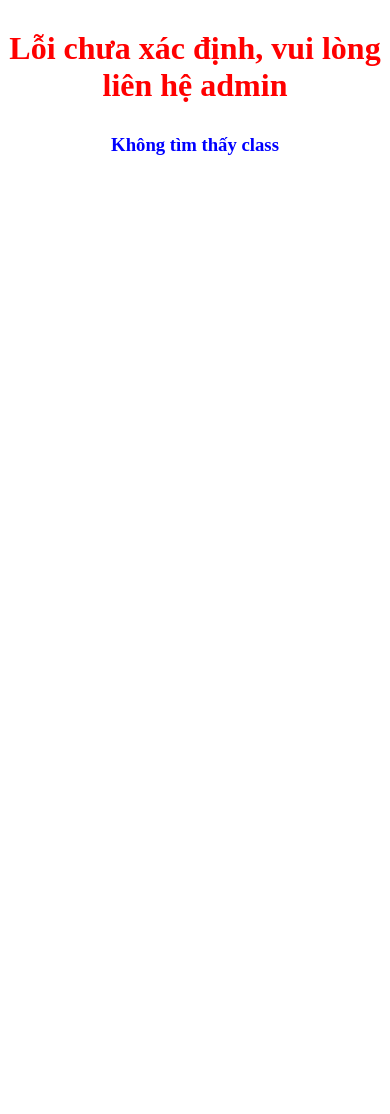
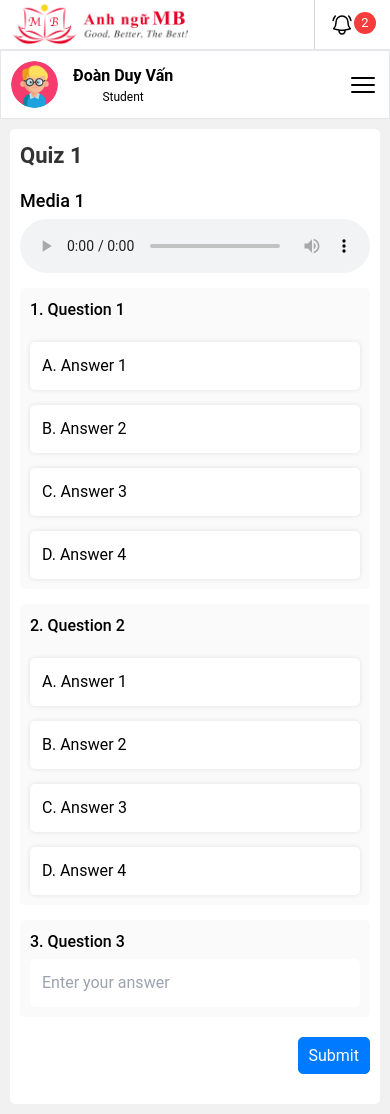
Before and after one commit to doanduyvan/anhngumb, a PHP site: page /quizzes in a window 390 px wide. Before the commit the page ends 155 px from the top, so only its background shows below. Run offline with PHP 8.4, Linux system fonts and the light colour scheme.

Commit message:
duyvan 02/10/24

```diff
--- /dev/null
+++ b/anhngumb_v1/public/temphtml/tempuser/quiz.html
@@ -0,0 +1,561 @@
+<style>
+    :root {
+        --mb-text-nomal: 16px;
+    }
+
+    .dv-content-quiz {
+        padding: 10px;
+    }
+
+    .dv-content-quiz-box {
+        background-color: white;
+        padding: 10px;
+        border-radius: 5px;
+    }
+
+    .dv-content-quiz-box.quizzes .quiz-title {
+        font-size: 22px;
+        font-weight: bold;
+        color: #333;
+    }
+
+    .dv-content-quiz-box.quizzes .media-audio {
+        margin-top: 15px;
+    }
+
+    .dv-content-quiz-box.quizzes .media-audio>span {
+        font-size: 18px;
+        font-weight: 500;
+        color: #000000;
+    }
+
+    .dv-content-quiz-box.quizzes .media-audio>audio {
+        width: 100%;
+        margin-top: 5px;
+    }
+
+    .dv-content-quiz-box.quizzes .media-text {
+        margin-top: 15px;
+        border-bottom: 1px solid rgba(192, 192, 192, 0.5);
+        padding-bottom: 10px;
+    }
+
+    .dv-content-quiz-box.quizzes .media-text>span {
+        font-size: 18px;
+        font-weight: 500;
+        color: #000000;
+    }
+
+    .dv-content-quiz-box.quizzes .media-text>p {
+        font-size: var(--mb-text-nomal);
+        color: #333;
+        margin-top: 5px;
+    }
+
+    .dv-content-quiz-box.quizzes .quizListQuestions {
+        margin-top: 15px;
+    }
+
+    .dv-content-quiz-box.quizzes .quizListQuestions .question-box {
+        /* border: 1px solid #ccc; */
+        margin-top: 15px;
+        padding: 10px;
+        border-radius: 5px;
+        background-color: rgba(231, 231, 231, 0.2);
+    }
+
+    .dv-content-quiz-box.quizzes .quizListQuestions .question-write>p,
+    .dv-content-quiz-box.quizzes .quizListQuestions .question-choice>p {
+        font-size: var(--mb-text-nomal);
+        font-weight: 500;
+        color: #000000;
+    }
+
+    .dv-content-quiz-box.quizzes .quizListQuestions .question-choice .answers-choice-group {
+        display: flex;
+        justify-content: space-between;
+        flex-wrap: wrap;
+        margin-top: 15px;
+        gap: 10px;
+    }
+
+    .dv-content-quiz-box.quizzes .quizListQuestions .question-choice .answers-choice-group>label {
+        --border-color: transparent;
+        flex: 1 1 45%;
+        padding: 10px;
+        border-radius: 5px;
+        margin-top: 5px;
+        cursor: pointer;
+        display: flex;
+        justify-content: start;
+        align-items: center;
+        gap: 5px;
+        box-shadow: 0 0 5px rgba(0, 0, 0, 0.1);
+        background-color: white;
+        border: 2px solid var(--border-color);
+    }
+
+    /* active question */
+    .dv-content-quiz-box.quizzes .quizListQuestions:not(.showResult) .question-choice .answers-choice-group>label:hover {
+        --border-color: blue;
+    }
+
+    .dv-content-quiz-box.quizzes .quizListQuestions .question-choice .answers-choice-group>label>input {
+        display: none;
+    }
+
+    .dv-content-quiz-box.quizzes .quizListQuestions:not(.showResult) .question-choice .answers-choice-group>label:has(input:checked) {
+        --border-color: blue;
+    }
+
+    .dv-content-quiz-box.quizzes .quizListQuestions .question-choice .answers-choice-group>label>span {
+        font-size: var(--mb-text-nomal);
+        color: #000000;
+    }
+
+    /* show Result */
+
+    .dv-content-quiz-box.quizzes .quizListQuestions.showResult .question-choice .answers-choice-group>label {
+        pointer-events: none;
+    }
+
+    .dv-content-quiz-box.quizzes .quizListQuestions.showResult .question-choice.isCorrectTrue .answers-choice-group>label:has(input:checked) {
+        --border-color: green;
+    }
+
+    .dv-content-quiz-box.quizzes .quizListQuestions.showResult .question-choice.isCorrectFalse .answers-choice-group>label:has(input:checked) {
+        --border-color: red;
+    }
+
+    .dv-content-quiz-box.quizzes .quizListQuestions .question-write>input {
+        --border-color: transparent;
+        width: 100%;
+        padding: 10px;
+        border-radius: 5px;
+        border: 1px solid #ccc;
+        font-size: var(--mb-text-nomal);
+        color: #000000;
+        margin-top: 5px;
+        outline: none;
+        background-color: white;
+        border: 2px solid var(--border-color);
+    }
+
+    .dv-content-quiz-box.quizzes .quizListQuestions.showResult .question-write>input {
+        pointer-events: none;
+        border: 2px solid var(--border-color);
+    }
+
+    .dv-content-quiz-box.quizzes .quizListQuestions.showResult .question-write.isCorrectTrue>input {
+        --border-color: green;
+    }
+
+    .dv-content-quiz-box.quizzes .quizListQuestions.showResult .question-write.isCorrectFalse>input {
+        --border-color: red;
+    }
+
+    .dv-content-quiz-box.quizzes .submit-box {
+        margin-top: 20px;
+        margin-bottom: 20px;
+        display: flex;
+        justify-content: space-between;
+        align-items: center;
+    }
+
+    .dv-content-quiz-box.quizzes .submit-box .btn.tryagain {
+       background-color: green;
+       border-color: green;
+    }
+    .dv-content-quiz-box.quizzes .submit-box .btn.tryagain:hover {
+        background-color: rgb(0, 95, 0);
+        border-color: green;
+    }
+
+    .dv-content-quiz-box.quizzes .submit-box .quize-score{
+        font-size: 20px;
+        font-weight: 500;
+        color: #000000;
+    }
+
+    @media (max-width: 500px) {
+        .dv-content-quiz-box.quizzes .quizListQuestions .question-choice .answers-choice-group>label {
+            flex: 1 1 100%;
+        }
+    }
+</style>
+
+
+
+
+
+
+
+
+<div class="dv-content-quiz">
+
+
+
+    <div class="dv-content-quiz-box quizzes">
+        <form action="" id="formQuizzes">
+            <div class="title">
+                <h3 class="quiz-title"></h3>
+            </div>
+
+            <div class="quizmedia">
+                <!-- <div class="media-audio">
+                    <span>Nghe ddoan van tren va tra loi cau hoi</span>
+                    <audio controls>
+                        <source src="https://www.w3schools.com/html/horse.mp3" type="audio/mpeg">
+                    </audio>
+                </div> -->
+
+                <!-- <div class="media-text">
+                    <span>đọc đoạn văn dưới đây và trả lời câu hỏi</span>
+                    <p>
+                        My mother is a person I admire most. She devoted a lot of time and energy to the upbringing of my two brothers and 1. Despite working hard, she always made time to teach us many useful things which are necessary and important in our later lives. Moreover, she is a good role model for me to follow. She always tries to get on well with people who live next door and help everyone when they are in difficulties, so most of them respect and love her. I admire and look up to my mother because she not only brings me up well but also stands by me and gives some help if necessary. For example, when I encounter some difficulties, she will give me some precious advice to help me solve those problems. She has a major influence on me and 1 hope that I will inherit some of her traits.
+                    </p>
+                </div> -->
+            </div>
+
+            <div class="quizListQuestions">
+                <!-- <div class="question-box question-choice">
+                    <p class="question-title">1. What is the name of the animal?</p>
+                    <div class="answers-choice-group">
+                        <label class="answers-choice-label">
+                            <input type="radio" name="question1" id="question1" value="1">
+                            <span>hourse</span>
+                        </label>
+                        <label class="answers-choice-label">
+                            <input type="radio" name="question1" id="question1" value="1">
+                            <span>hourse</span>
+                        </label>
+                        <label class="answers-choice-label">
+                            <input type="radio" name="question1" id="question1" value="1">
+                            <span>hourse</span>
+                        </label>
+                        <label class="answers-choice-label">
+                            <input type="radio" name="question1" id="question1" value="1">
+                            <span>hourse</span>
+                        </label>
+                    </div>
+                </div>
+                <div class="question-box question-write">
+                    <p class="question-title">2. What is the name of the animal?</p>
+                    <input type="text" name="question2" id="question2" class="form-control" placeholder="Enter your answer">
+                </div> -->
+            </div>
+
+            <!-- <div class="submit-box">
+                <div class="quize-score"></div>
+                <button type="button" class="btn btn-primary btn-submit-quiz">Submit</button>
+            </div> -->
+        </form>
+    </div>
+</div>
+
+
+<script type="module">
+    import { mbNotification, mbConfirm, mbLoading, mbFetch, mbPagination, mbFormData } from './public/js/allmodule.js';
+
+    const Quizesdemo = {
+        id: 1,
+        idClasses: 1,
+        totalQuestions: 3,
+        title: "Quiz 1",
+        mediaCMS: {
+            title: "Media 1",
+            type: 0,
+            content: "https://www.youtube.com/watch?v=3JZ_D3ELwOQ"
+        },
+        questionsCMS: [
+            {
+                id: 1,
+                questionName: "Question 1",
+                typeAnswers: 0,
+                answersCMS: [
+                    {
+                        id: 1,
+                        answerName: "Answer 1",
+                        isCorrect: true
+                    },
+                    {
+                        id: 2,
+                        answerName: "Answer 2",
+                        isCorrect: false
+                    },
+                    {
+                        id: 3,
+                        answerName: "Answer 3",
+                        isCorrect: false
+                    },
+                    {
+                        id: 4,
+                        answerName: "Answer 4",
+                        isCorrect: false
+                    }
+                ]
+            },
+            {
+                id: 2,
+                questionName: "Question 2",
+                typeAnswers: 0,
+                answersCMS: [
+                    {
+                        id: 5,
+                        answerName: "Answer 1",
+                        isCorrect: true
+                    },
+                    {
+                        id: 6,
+                        answerName: "Answer 2",
+                        isCorrect: false
+                    },
+                    {
+                        id: 7,
+                        answerName: "Answer 3",
+                        isCorrect: false
+                    },
+                    {
+                        id: 8,
+                        answerName: "Answer 4",
+                        isCorrect: false
+                    }
+                ]
+            },
+            {
+                id: 3,
+                questionName: "Question 3",
+                typeAnswers: 1,
+                answersCMS: {
+                    id: 1,
+                    answerName: "Answer 1",
+                    isCorrect: true
+                }
+            }
+        ]
+    }
+
+    const STTABC = ['A', 'B', 'C', 'D', 'E', 'F', 'G', 'H', 'I', 'J', 'K', 'L', 'M', 'N', 'O', 'P', 'Q', 'R', 'S', 'T', 'U', 'V', 'W', 'X', 'Y', 'Z'];
+
+    const formQuizzes = document.getElementById('formQuizzes');
+    const quizTitle = formQuizzes.querySelector('.quiz-title');
+    const quizMedia = formQuizzes.querySelector('.quizmedia');
+    const listQuestions = formQuizzes.querySelector('.quizListQuestions');
+    const score = formQuizzes.querySelector('.quize-score');
+    // const submitbox = formQuizzes.querySelector('.submit-box');
+
+    let quizResult = {
+        idQuizzesCMS: null,
+        idClasses: null,
+        score: 0,
+        answers: []
+    }
+
+    renderQuizzes(Quizesdemo);
+
+    function renderQuizzes(data) {
+        quizResult = {
+            idQuizzesCMS: null,
+            idClasses: null,
+            score: 0,
+            answers: []
+        }
+        quizResult.idQuizzesCMS = data.id;
+        quizResult.idClasses = data.idClasses;
+        quizTitle.textContent = data.title;
+        listQuestions.classList.remove('showResult');
+        handlEmptyChildren(quizMedia);
+        const mediaElement = hanldMediaComponent(data.mediaCMS)
+        if (mediaElement) {
+            quizMedia.appendChild(mediaElement);
+        }
+        const questions = data.questionsCMS;
+        handlEmptyChildren(listQuestions);
+        questions.forEach((question, index) => {
+            quizResult.answers.push({
+                idQuestionsCMS: question.id,
+                idAnswersCMS: null,
+                userAnswer: null,
+                isCorrect: null,
+            });
+
+            let questionComponent = null;
+            if (question.typeAnswers == 0) {
+                questionComponent = quizChoiceComponent(question, index);
+            } else if (question.typeAnswers == 1) {
+                questionComponent = quizWriteComponent(question, index);
+            }
+            if (questionComponent) {
+                listQuestions.appendChild(questionComponent);
+            }
+        });
+        const submitBox = formQuizzes.querySelector('.submit-box');
+        if (submitBox) {
+            submitBox.remove();
+        }
+        formQuizzes.appendChild(submitCompoent());
+        formQuizzes.addEventListener('submit', async function (e) {
+            e.preventDefault();
+            const confirmSubmit = await mbConfirm('Are you sure you want to submit?');
+            if (!confirmSubmit) {
+                return;
+            }
+            const totalQuestion = quizResult.answers.length;
+            const maxScore = 10;
+            const scoreEachQuestion = maxScore / totalQuestion;
+            let score = 0;
+            quizResult.answers.forEach(answer => {
+                if (answer.isCorrect) {
+                    score += scoreEachQuestion;
+                }
+            });
+            score = Math.round(score * 10) / 10;
+            quizResult.score = score;
+            const boxScore = formQuizzes.querySelector('.quize-score');
+            boxScore.textContent = `Your score: ${score}/${maxScore}`;
+            renderQuizzesResult();
+        });
+    }
+
+    function renderQuizzesResult() {
+        listQuestions.classList.add('showResult');
+        const questions = listQuestions.querySelectorAll('.question-box');
+        const resultQuestions = quizResult.answers;
+        questions.forEach((question) => {
+            const indexQuestion = parseInt(question.getAttribute('data-indexQuestion'));
+            const resultQuestion = resultQuestions[indexQuestion].isCorrect;
+            if (resultQuestion === null) {
+                return;
+            }
+            question.classList.add(resultQuestion ? 'isCorrectTrue' : 'isCorrectFalse');
+            console.log(resultQuestion);
+        });
+
+        const submitBox = formQuizzes.querySelector('.submit-box');
+        if (submitBox) {
+            const btnold = submitBox.querySelector('.btn-submit-quiz');
+            const newbtn = document.createElement('button');
+            newbtn.classList.add('btn', 'btn-primary', 'btn-submit-quiz', 'tryagain');
+            newbtn.textContent = 'Try Again';
+            newbtn.type = 'button';
+            newbtn.addEventListener('click', function () {
+                renderQuizzes(Quizesdemo);
+            });
+            btnold.replaceWith(newbtn);
+        }
+    }
+
+
+    function submitCompoent() {
+        const divBox = document.createElement('div');
+        divBox.classList.add('submit-box');
+        divBox.innerHTML = `
+        <div class="quize-score"></div>
+        <button type="Submit" class="btn btn-primary btn-submit-quiz">Submit</button>
+    `;
+        return divBox;
+    }
+
+    function hanldMediaComponent(data) {
+        if (!data) {
+            return null;
+        }
+        if (data.type == 0) {
+            return mediaAudioComponent(data);
+        } else if (data.type == 1) {
+            return mediaTextComponent(data);
+        }
+    }
+
+    function mediaAudioComponent(data) {
+        const divBox = document.createElement('div');
+        divBox.classList.add('media-audio');
+        divBox.innerHTML = `
+                    <span>${data.title}</span>
+                    <audio controls>
+                        <source src="${data.content}" type="audio/mpeg">
+                    </audio>
+    `;
+        return divBox;
+    }
+
+    function mediaTextComponent() {
+        const divBox = document.createElement('div');
+        divBox.classList.add('media-text');
+        divBox.innerHTML = `
+        <span>đọc đoạn văn dưới đây và trả lời câu hỏi</span>
+        <p>
+        My mother is a person I admire most. She devoted a lot of time and energy to the upbringing of my two brothers and 1. Despite working hard, she always made time to teach us many useful things which are necessary and important in our later lives. Moreover, she is a good role model for me to follow. She always tries to get on well with people who live next door and help everyone when they are in difficulties, so most of them respect and love her. I admire and look up to my mother because she not only brings me up well but also stands by me and gives some help if necessary. For example, when I encounter some difficulties, she will give me some precious advice to help me solve those problems. She has a major influence on me and 1 hope that I will inherit some of her traits.
+        </p>
+    `;
+        return divBox;
+    }
+
+    function quizChoiceComponent(questions, indexQuestion) {
+        console.log(questions);
+        const divBox = document.createElement('div');
+        divBox.classList.add('question-box', 'question-choice');
+        divBox.setAttribute('data-indexQuestion', indexQuestion);
+        divBox.innerHTML = `
+                        <p class="question-title">${indexQuestion + 1}. ${questions.questionName}</p>
+                    <div class="answers-choice-group"></div>
+    `;
+
+        const answers = questions.answersCMS;
+        const answersGroup = divBox.querySelector('.answers-choice-group');
+        answers.forEach((answer, index) => {
+            const label = document.createElement('label');
+            label.classList.add('answers-choice-label');
+            label.innerHTML = `
+            <input type="radio" name="question_${questions.id}" id="question_${questions.id}" value="${answer.id}">
+            <span>${STTABC[index]}. ${answer.answerName}</span>
+        `;
+            // nếu có sự thay đổi radio thì làm gọi hàm handlanserChangeRadio
+            label.querySelector('input').addEventListener('change', function (e) {
+                // in ra value cuar radio
+                // console.log(e.target.value);
+                quizResult.answers[indexQuestion].idAnswersCMS = parseInt(e.target.value);
+                quizResult.answers[indexQuestion].isCorrect = answer.isCorrect;
+            });
+            answersGroup.appendChild(label);
+        });
+
+
+        return divBox;
+    }
+
+    function quizWriteComponent(Question, indexQuestion) {
+        const divBox = document.createElement('div');
+        divBox.classList.add('question-box', 'question-write');
+        divBox.setAttribute('data-indexQuestion', indexQuestion);
+        divBox.innerHTML = `
+        <p class="question-title">${indexQuestion + 1}. ${Question.questionName}</p>
+    `;
+        const input = document.createElement('input');
+        input.type = 'text';
+        input.placeholder = 'Enter your answer';
+        input.addEventListener('input', function (e) {
+            let truValue = Question.answersCMS.answerName.trim();
+            let userValue = e.target.value.trim();
+            if (userValue == '') {
+                quizResult.answers[indexQuestion].userAnswer = null;
+                quizResult.answers[indexQuestion].isCorrect = null;
+                return;
+            }
+            quizResult.answers[indexQuestion].userAnswer = userValue;
+            const resultBoolean = truValue.toLowerCase() == userValue.toLowerCase();
+            quizResult.answers[indexQuestion].isCorrect = resultBoolean;
+        });
+        divBox.appendChild(input);
+        return divBox;
+    }
+
+    function handlEmptyChildren(element) {
+        while (element.firstChild) {
+            element.removeChild(element.firstChild);
+        }
+    }
+
+
+
+</script>
--- /dev/null
+++ b/anhngumb_v1/src/controllers/QuizzesController.php
@@ -0,0 +1,44 @@
+<?php
+
+namespace Controllers;
+
+use Views\ViewLayout;
+
+class QuizzesController
+{
+    private $quizModel;
+    function __construct()
+    {
+        // $this->quizModel = new \Models\QuizModel();
+    }
+
+    function index()
+    {
+        $quiz = new ViewLayout('Đoàn Duy Vấn', 0);
+        $quiz->setTitle('Quizzes - Anh Ngữ MB');
+        $quiz->setActivePage(5);
+        $quiz->templatehtml = file_get_contents('public/temphtml/tempUser/quiz.html');
+        $quiz->render();
+    }
+
+    // Các phương thức dành cho ajax
+
+    function test()
+    {
+
+        // khi dữ liệu là một object
+        $course = [
+            'courseall' => [
+                [
+                    "id" => 1,
+                    'coursesName' => 'anh van 1'
+                ],
+                [
+                    "id" => 2,
+                    'coursesName' => 'anh van2'
+                ]
+            ],
+            'totalPages' => 5
+        ];
+    }
+}
--- a/anhngumb_v1/src/views/ViewLayout.php
+++ b/anhngumb_v1/src/views/ViewLayout.php
@@ -61,9 +61,9 @@ class ViewLayout extends ViewsBase
         return [
             [
                 'id' => 1,
-                'name' => 'Dashboard User',
+                'name' => 'Dashboard',
                 'svg' => file_get_contents("public/svgs/dashboard.svg"),
-                'link' => 'dashboard',
+                'link' => '',
                 'submenu' => [
                     [
                         'id' => 1.1,
@@ -81,7 +81,7 @@ class ViewLayout extends ViewsBase
                 'id' => 2,
                 'name' => 'Classes',
                 'svg' => file_get_contents("public/svgs/class.svg"),
-                'link' => 'classes',
+                'link' => '',
                 'submenu' => [
                     [
                         'id' => 2.1,
@@ -96,17 +96,35 @@ class ViewLayout extends ViewsBase
                 ]
             ],
             [
+                'id' => 5,
+                'name' => 'Quizzes',
+                'svg' => file_get_contents("public/svgs/quiz.svg"),
+                'link' => 'quizzes',
+                'submenu' => [
+                    [
+                        'id' => 5.1,
+                        'name' => 'Class 1',
+                        'link' => '#'
+                    ],
+                    [
+                        'id' => 5.2,
+                        'name' => 'Class 2',
+                        'link' => '#'
+                    ]
+                ]
+            ],
+            [
                 'id' => 3,
                 'name' => 'My Profile',
                 'svg' => file_get_contents("public/svgs/person.svg"),
-                'link' => 'profile',
+                'link' => '',
                 'submenu' => null
             ],
             [
                 'id' => 4,
                 'name' => 'Log Out',
                 'svg' => file_get_contents("public/svgs/logout.svg"),
-                'link' => 'logout',
+                'link' => '',
                 'submenu' => null
             ]
         ];
```
Also changed, not shown: anhngumb_v1/public/svgs/quiz.svg (added).
